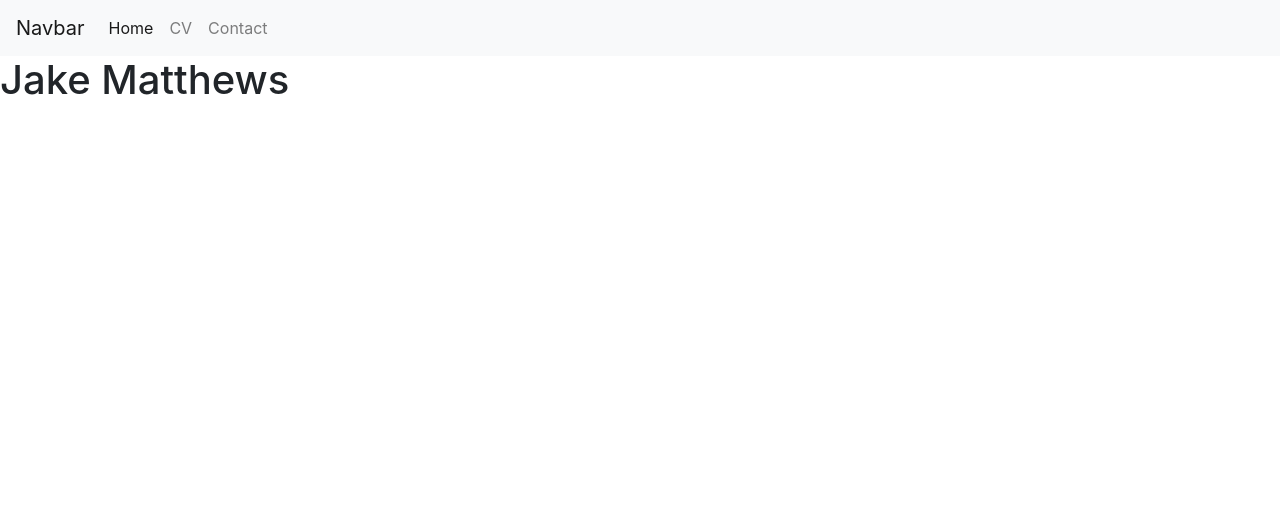
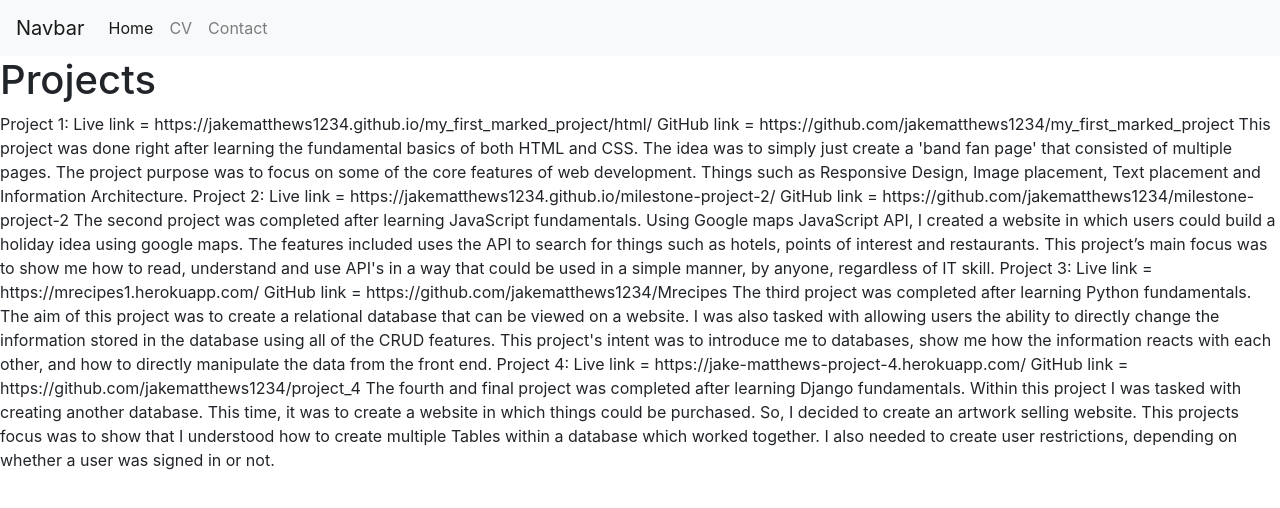
Before and after one commit to jakematthews1234/Jake-Matthews-CV, a plain HTML site: page CV.html in a window 1280 px wide. Drawn offline with nearby package versions, Linux system fonts and the light colour scheme.

Commit message:
added my paper CV information into website

```diff
--- a/CV.html
+++ b/CV.html
@@ -31,7 +31,42 @@
     </ul>
   </div>
 </nav>
-    <h1>Jake Matthews</h1>
+    <h1>Projects</h1>
+
+    <p> Project 1:
+Live link = https://jakematthews1234.github.io/my_first_marked_project/html/
+GitHub link = https://github.com/jakematthews1234/my_first_marked_project
+This project was done right after learning the fundamental basics of both HTML and CSS.
+The idea was to simply just create a 'band fan page' that consisted of multiple pages. The
+project purpose was to focus on some of the core features of web development. Things such
+as Responsive Design, Image placement, Text placement and Information Architecture.
+Project 2:
+Live link = https://jakematthews1234.github.io/milestone-project-2/
+GitHub link = https://github.com/jakematthews1234/milestone-project-2
+The second project was completed after learning JavaScript fundamentals. Using Google
+maps JavaScript API, I created a website in which users could build a holiday idea using
+google maps. The features included uses the API to search for things such as hotels, points
+of interest and restaurants. This project’s main focus was to show me how to read,
+understand and use API's in a way that could be used in a simple manner, by anyone,
+regardless of IT skill.
+Project 3:
+Live link = https://mrecipes1.herokuapp.com/
+GitHub link = https://github.com/jakematthews1234/Mrecipes
+The third project was completed after learning Python fundamentals. The aim of this project
+was to create a relational database that can be viewed on a website. I was also tasked with
+allowing users the ability to directly change the information stored in the database using all
+of the CRUD features. This project's intent was to introduce me to databases, show me how
+the information reacts with each other, and how to directly manipulate the data from the front
+end.
+Project 4: Live link = https://jake-matthews-project-4.herokuapp.com/
+GitHub link = https://github.com/jakematthews1234/project_4
+The fourth and final project was completed after learning Django fundamentals. Within this
+project I was tasked with creating another database. This time, it was to create a website in
+which things could be purchased. So, I decided to create an artwork selling website. This
+projects focus was to show that I understood how to create multiple Tables within a
+database which worked together. I also needed to create user restrictions, depending on
+whether a user was signed in or not.</p>
+
 
     <!-- Bootstrap links -->
     <script src="https://code.jquery.com/jquery-3.2.1.slim.min.js" integrity="sha384-KJ3o2DKtIkvYIK3UENzmM7KCkRr/rE9/Qpg6aAZGJwFDMVNA/GpGFF93hXpG5KkN" crossorigin="anonymous"></script>
```
Also changed, not shown: index.html (+14 -2 lines).
